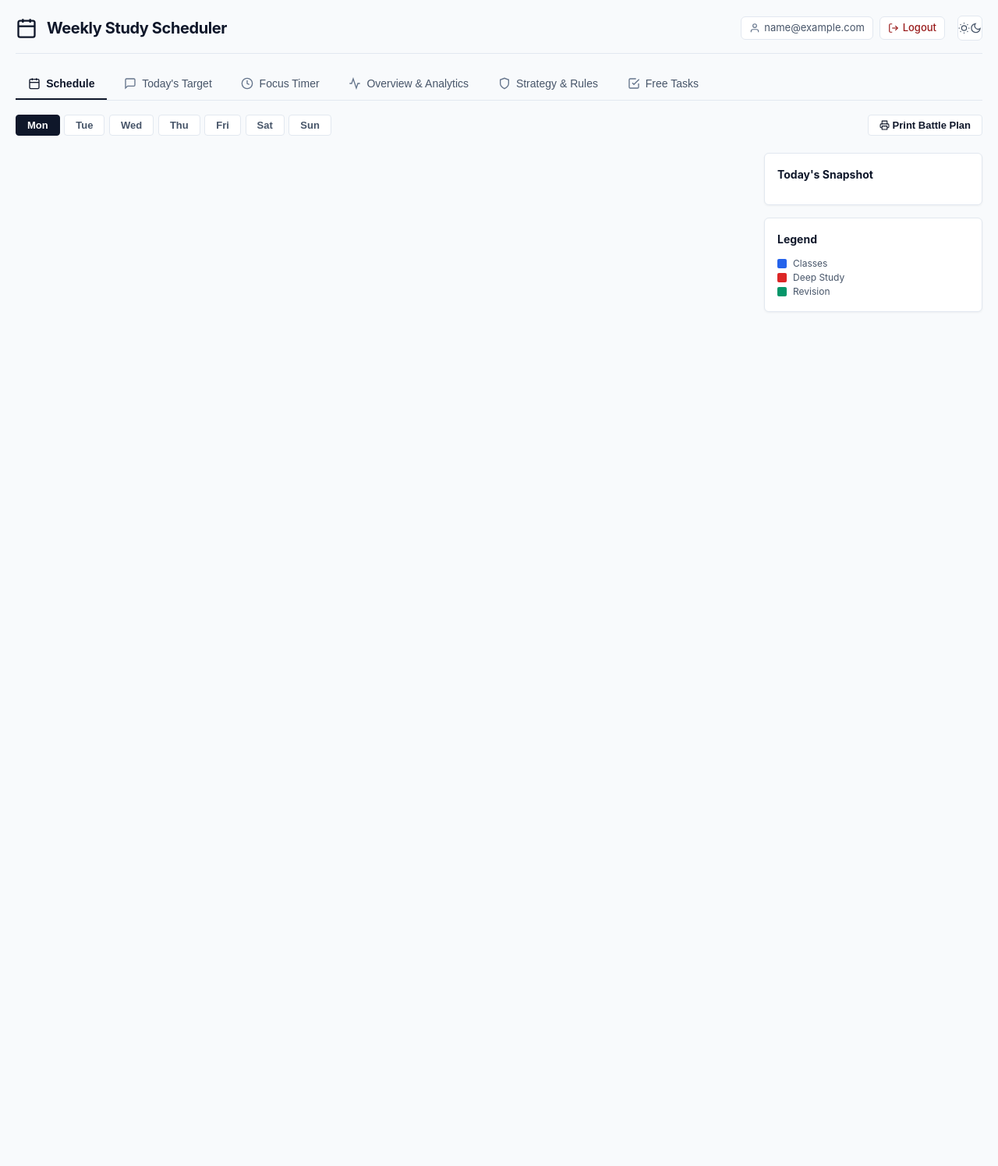
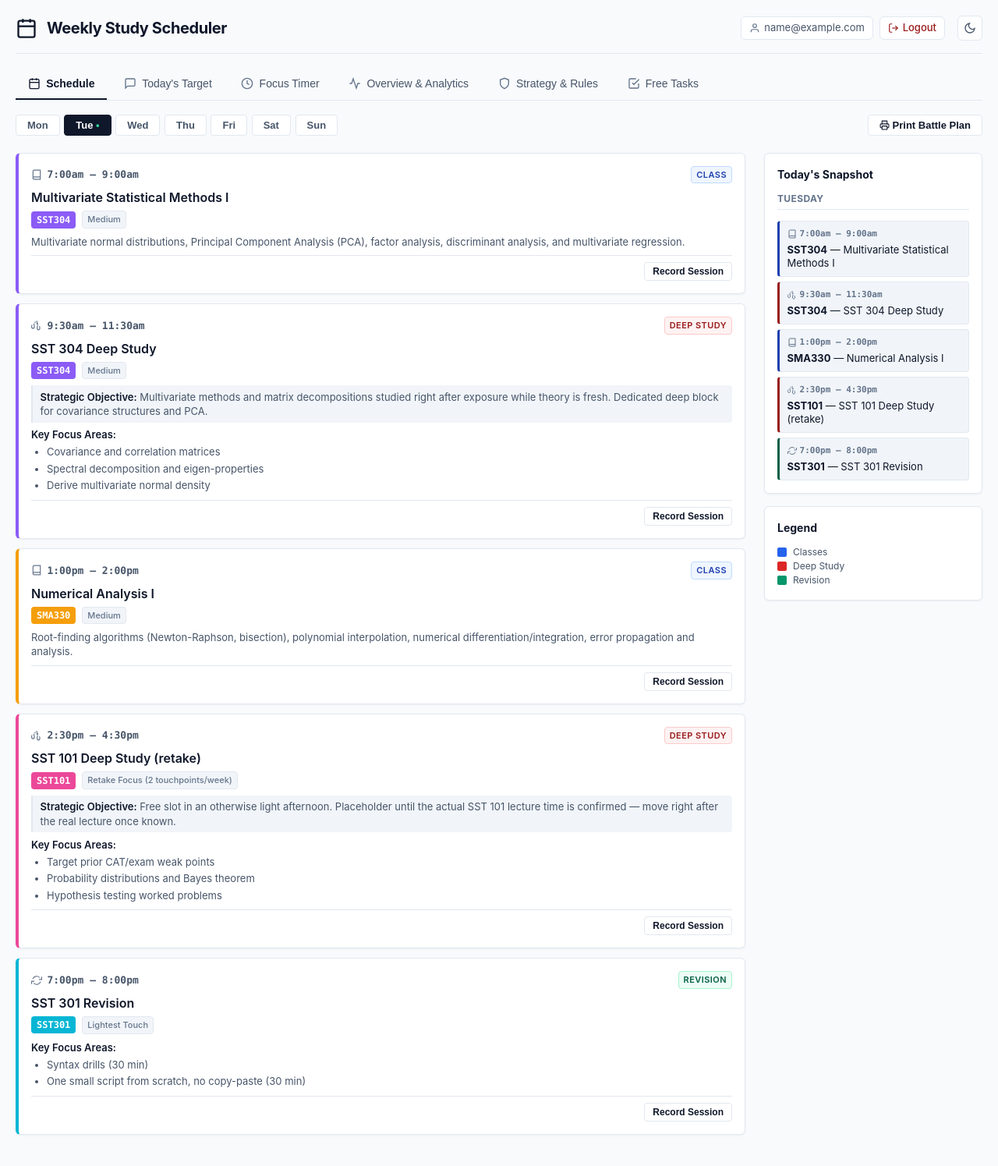
Before and after one commit to AxisDeta/classtt, a Flask app: page / in a window 1280 px wide. Shown: the whole page at 78% size. Before the commit the page ends 400 px from the top, so only its background shows below. Run offline with Flask 3, Linux system fonts and the light colour scheme; the visitor is signed in with stand-in values (Sample User, id 1); data that the repository does not hold is empty; some libraries are stand-ins or nearby versions.

Commit message:
Fix JS template literal syntax error causing blank app and enforce single SVG theme toggle icon

```diff
--- a/static/script.js
+++ b/static/script.js
@@ -2182,9 +2182,9 @@ function renderTopicMasteryList(subjectCode, topics) {
                 ${t.description ? `<div class="topic-desc">${formatInlineMarkdown(t.description)}</div>` : ''}
             </div>
             <div class="topic-status-pills">
-                <button type="button" class="status-pill-btn pill-needs-work ${t.status === \'needs-work\' ? \'active\' : \'\'}" data-status="needs-work" title="Mark as Needs Work">Needs Work</button>
-                <button type="button" class="status-pill-btn pill-reviewing ${t.status === \'reviewing\' ? \'active\' : \'\'}" data-status="reviewing" title="Mark as Reviewing">Reviewing</button>
-                <button type="button" class="status-pill-btn pill-mastered ${t.status === \'mastered\' ? \'active\' : \'\'}" data-status="mastered" title="Mark as Mastered">Mastered</button>
+                <button type="button" class="status-pill-btn pill-needs-work ${t.status === 'needs-work' ? 'active' : ''}" data-status="needs-work" title="Mark as Needs Work">Needs Work</button>
+                <button type="button" class="status-pill-btn pill-reviewing ${t.status === 'reviewing' ? 'active' : ''}" data-status="reviewing" title="Mark as Reviewing">Reviewing</button>
+                <button type="button" class="status-pill-btn pill-mastered ${t.status === 'mastered' ? 'active' : ''}" data-status="mastered" title="Mark as Mastered">Mastered</button>
             </div>
         `;
 
--- a/static/style.css
+++ b/static/style.css
@@ -285,15 +285,22 @@ body {
     border-color: var(--border-hover);
 }
 
-.sun-icon, .moon-icon {
+.sun-icon {
+    display: none;
     width: 16px;
     height: 16px;
 }
 
-html[data-theme="dark"] .sun-icon { display: block; }
-html[data-theme="dark"] .moon-icon { display: none; }
-html[data-theme="light"] .sun-icon { display: none; }
-html[data-theme="light"] .moon-icon { display: block; }
+.moon-icon {
+    display: block;
+    width: 16px;
+    height: 16px;
+}
+
+html[data-theme="dark"] .sun-icon { display: block !important; }
+html[data-theme="dark"] .moon-icon { display: none !important; }
+html[data-theme="light"] .sun-icon { display: none !important; }
+html[data-theme="light"] .moon-icon { display: block !important; }
 
 .header-subtitle {
     margin-top: 0.5rem;
--- a/templates/index.html
+++ b/templates/index.html
@@ -1,10 +1,16 @@
 <!DOCTYPE html>
-<html lang="en">
+<html lang="en" data-theme="light">
 <head>
     <meta charset="UTF-8">
     <meta name="viewport" content="width=device-width, initial-scale=1.0, maximum-scale=1.0, user-scalable=no">
     <title>Weekly Study Scheduler</title>
-    <link rel="stylesheet" href="{{ url_for('static', filename='style.css', v='20260908v9') }}">
+    <script>
+        (function() {
+            var theme = localStorage.getItem('theme') || 'light';
+            document.documentElement.setAttribute('data-theme', theme);
+        })();
+    </script>
+    <link rel="stylesheet" href="{{ url_for('static', filename='style.css', v='20260908v11') }}">
     <link rel="stylesheet" href="https://cdn.jsdelivr.net/npm/katex@0.16.9/dist/katex.min.css">
     <script src="https://cdn.jsdelivr.net/npm/chart.js"></script>
     <script defer src="https://cdn.jsdelivr.net/npm/katex@0.16.9/dist/katex.min.js"></script>
@@ -684,6 +690,6 @@
         </div>
     </div>
 
-    <script src="{{ url_for('static', filename='script.js', v='20260908v9') }}"></script>
+    <script src="{{ url_for('static', filename='script.js', v='20260908v11') }}"></script>
 </body>
 </html>
```
